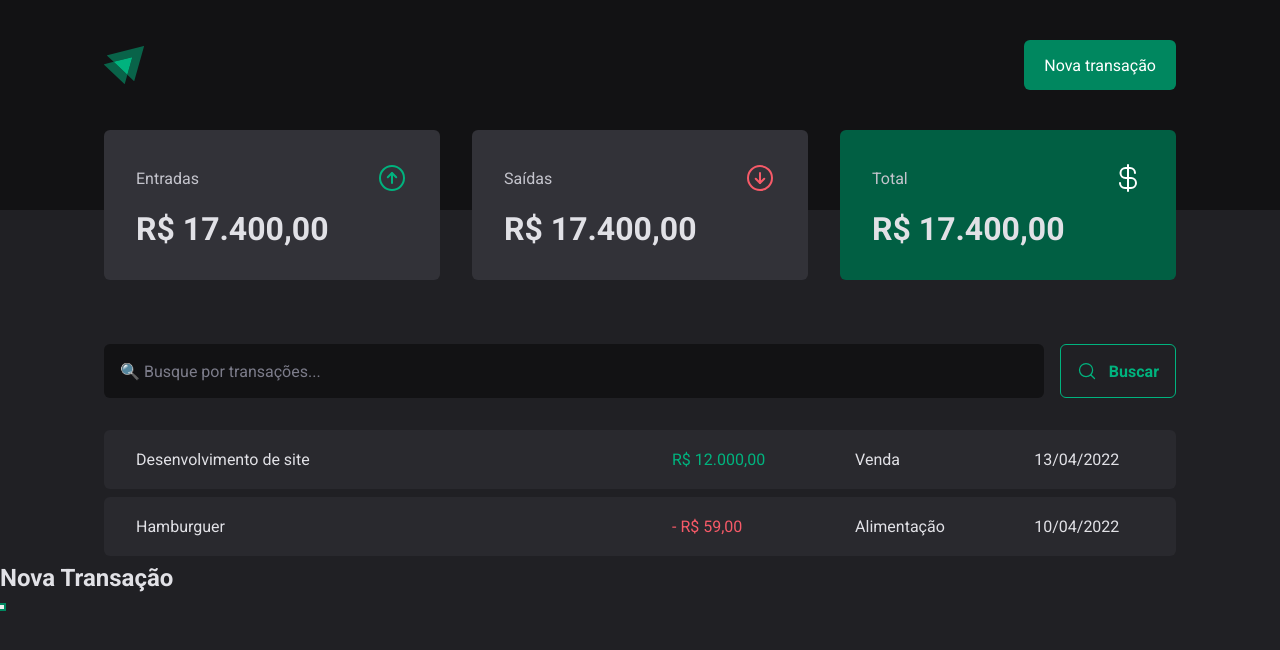
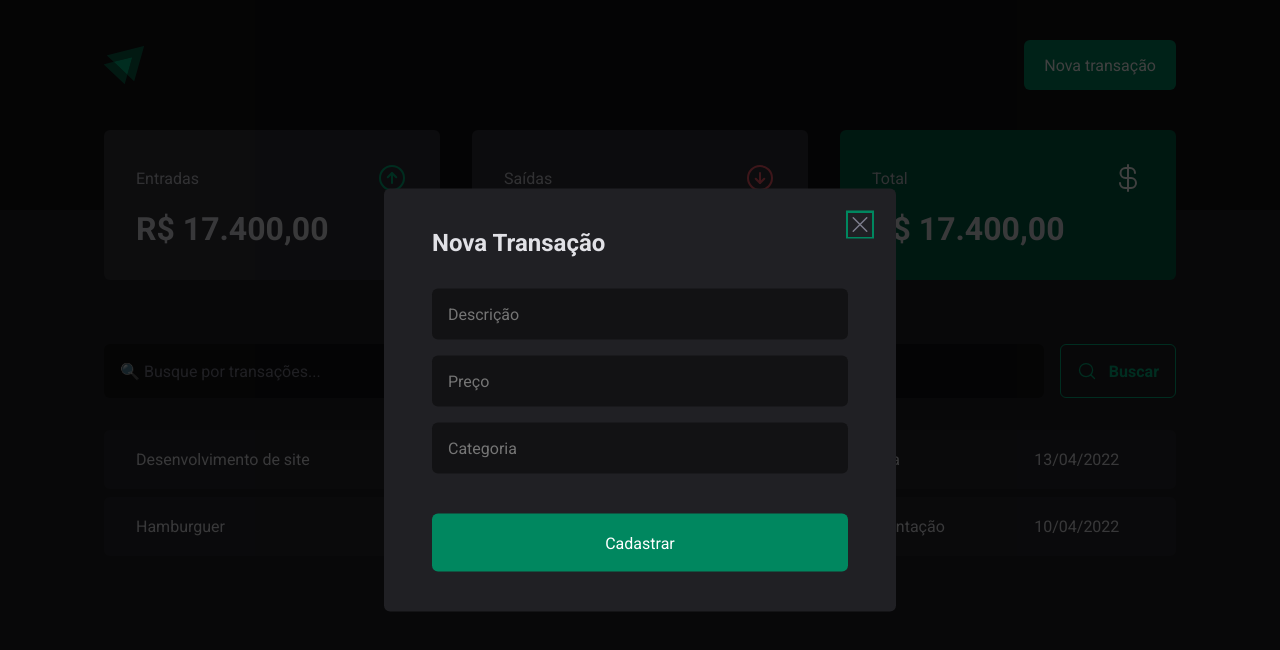
Before and after one commit to Wellington-Henrique/03-dt-money, a React (Vite) app: page / in a window 1280 px wide. Both pictures are taken after a click on the button "Nova transação". Shown: the top 650 px of the page. Built offline with nearby package versions, Linux system fonts and the light colour scheme.

Commit message:
Estrutura visual: Modal de nova transação

```diff
--- a/src/components/Header/index.tsx
+++ b/src/components/Header/index.tsx
@@ -2,6 +2,7 @@
 import * as Dialog from '@radix-ui/react-dialog';
 
 import logo from '../../assets/logo.svg'
+import { NewTransactionModal } from "../NewTransactionModal";
 
 export function Header() {
     return (
@@ -14,13 +15,7 @@
                         <NewTransactionButton>Nova transação</NewTransactionButton>
                     </Dialog.Trigger>
 
-                    <Dialog.Portal>
-                        <Dialog.Overlay/>
-                        <Dialog.Content>
-                            <Dialog.Title>Nova Transação</Dialog.Title>
-                            <Dialog.Close/>
-                        </Dialog.Content>
-                    </Dialog.Portal>
+                    <NewTransactionModal/>
                 </Dialog.Root>
             </HeaderContent>
         </HeaderContainer>
--- /dev/null
+++ b/src/components/NewTransactionModal/index.tsx
@@ -0,0 +1,28 @@
+import * as Dialog from '@radix-ui/react-dialog';
+import { CloseButton, Content, Overlay } from './styles';
+import { X } from 'phosphor-react';
+
+export function NewTransactionModal() {
+    return (
+        <Dialog.Portal>
+            <Overlay/>
+
+            <Content>
+                <Dialog.Title>Nova Transação</Dialog.Title>
+
+                <CloseButton>
+                    <X size={24}/>
+                </CloseButton>
+
+                <form action="">
+                    <input type="text" placeholder='Descrição' />
+                    <input type="number" placeholder='Preço' />
+                    <input type="text" placeholder='Categoria' />
+
+                    <button type='submit'>Cadastrar</button>
+                </form>
+
+            </Content>
+        </Dialog.Portal>
+    )
+}
--- /dev/null
+++ b/src/components/NewTransactionModal/styles.ts
@@ -0,0 +1,71 @@
+import styled from "styled-components";
+import * as Dialog from '@radix-ui/react-dialog';
+
+export const Overlay = styled(Dialog.Overlay)`
+    position: fixed;
+    width: 100vw;
+    height: 100vh;
+    inset: 0;
+
+    background: rgba(0, 0, 0, 0.75);
+`
+
+export const Content = styled(Dialog.Content)`
+    min-width: 32rem;
+    border-radius: 6px;
+    padding: 2.5rem 3rem;
+
+    background: ${props => props.theme['gray-800']};
+    position: fixed;
+    top: 50%;
+    left: 50%;
+
+    transform: translate(-50%, -50%);
+
+    form {
+        margin-top: 2rem;
+        display: flex;
+        flex-direction: column;
+        gap: 1rem;
+
+        input {
+            border-radius: 6px;
+            border: 0;
+            background: ${props => props.theme['gray-900']};
+            color: ${props => props.theme['gray-300']};
+            padding: 1rem;
+        }
+
+        &::placeholder {
+            color: ${props => props.theme['gray-500']};
+        }
+
+        button[type="submit"] {
+            height: 58px;
+            border: 0;
+            background: ${props => props.theme['green-500']};
+            color: ${props => props.theme['white']};
+            padding: 0 1.25rem;
+            border-radius: 6px;
+            margin-top: 1.5rem;
+            transition: background-color 0.2s;
+
+            cursor: pointer;
+
+            &:hover {
+                background: ${props => props.theme['green-700']};
+            }
+        }
+    }
+`
+
+export const CloseButton = styled(Dialog.Close)`
+    position: absolute;
+    background: transparent;
+    border: 0;
+    top: 1.5rem;
+    right: 1.5rem;
+    line-height: 0;
+    cursor: pointer;
+    color: ${props => props.theme['gray-500']};
+`
```
